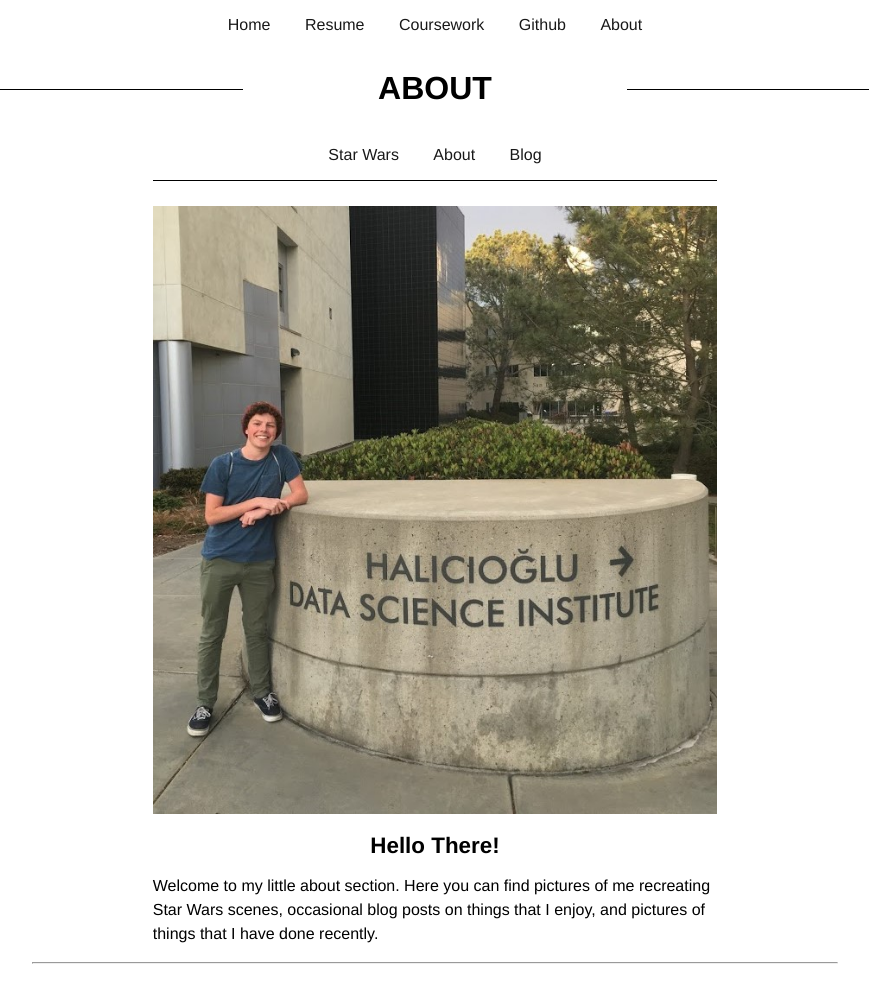
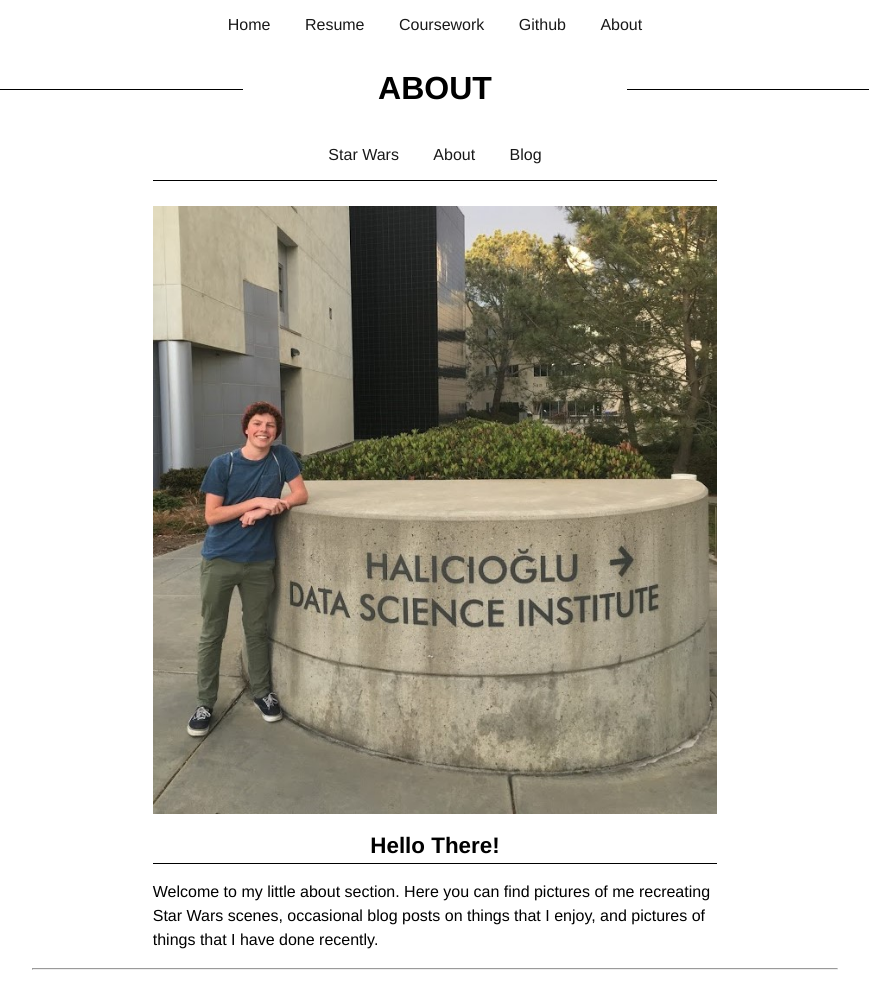
Before and after one commit to declansullivan/static-html-site, a Jekyll site: the page built from about/index.html, in a window 1280 px wide. Shown: the whole page, without its empty margins (205-1074 px from the left). Built offline with Jekyll 4.4.1, drawn with Linux system fonts in a browser that asks for light colours.

Commit message:
Added border

```diff
--- a/css/main.css
+++ b/css/main.css
@@ -158,6 +158,9 @@
 .moment h1 {
   position: relative;
   font-size: 140%;
+  padding: 0 0 5px 0;
+  border-bottom-style: solid;
+  border-bottom-width: thin;
   text-align: center;
 }
 
```
